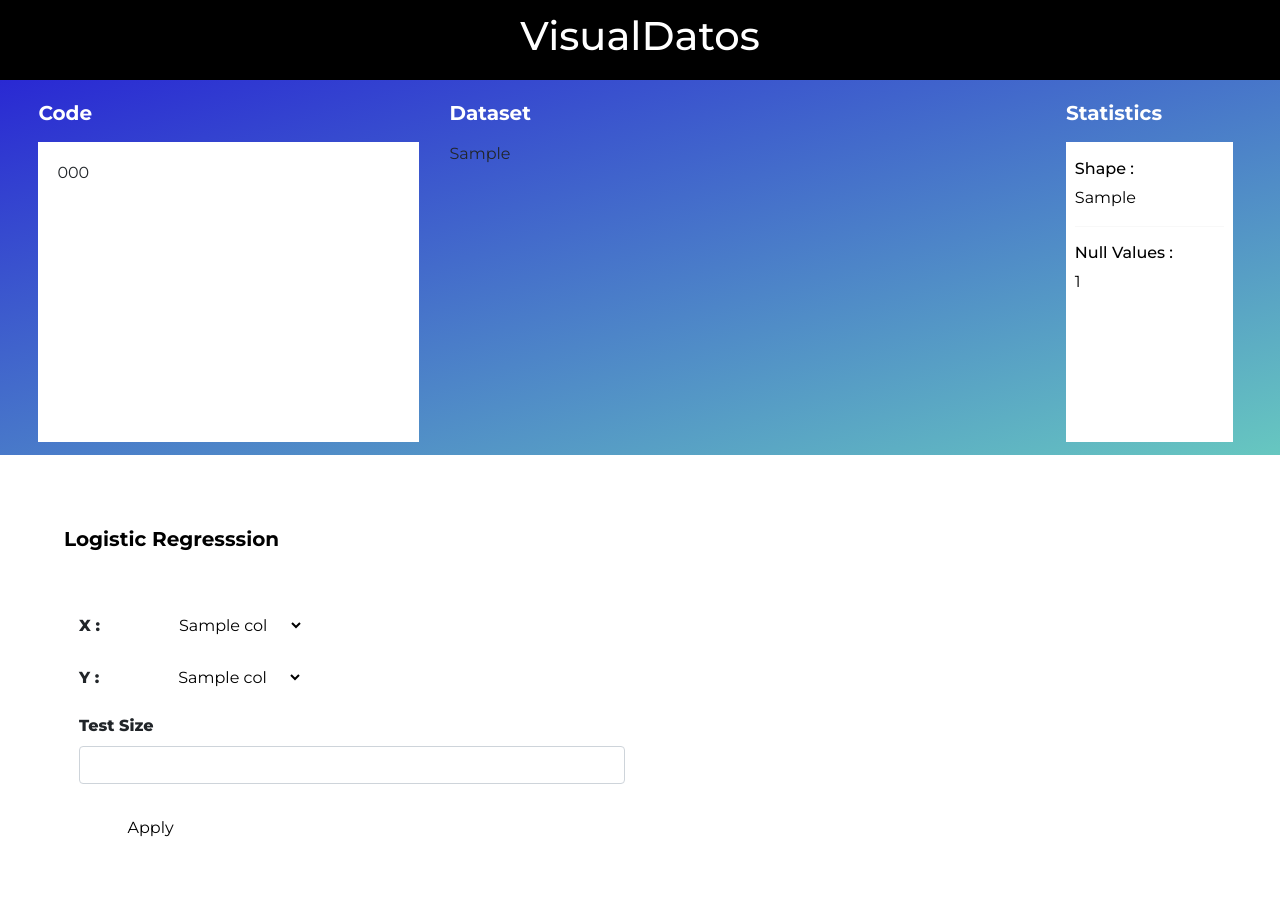
After one commit to 11manav/VisualDatos, a Django app: template VData/templates/logistic.html in a window 1280 px wide. The commit adds this page. Run offline with Django 4.2, Linux system fonts and the light colour scheme; the template is opened without the code that fills it: most values are stand-ins (such as "Sample title", 1, 10 or a date in 2020); some libraries are stand-ins or nearby versions.

Commit message:
Added forms for linear and logistic regression

```diff
--- a/VData/home/urls.py
+++ b/VData/home/urls.py
@@ -15,4 +15,7 @@ urlpatterns = [
     path('preprocessing/fillna_mode',views.fillingNullMode,name='fillingNullMode'),
     path('preprocessing/fillna_modenumeric',views.fillingNullModeNumeric,name='fillingNullModeNumeric'),
     path('preprocessing/delete',views.deleteColumns,name='deleteColumn'),
+    path('mlalgorithms/',views.mlalgorithms,name='mlalgorithms'),
+    path('mlalgorithms/logistic_reg',views.logistic_reg,name='logistic_reg'),
+    path('mlalgorithms/linear_reg',views.linear_reg,name='linear_reg')
 ]+ static(settings.MEDIA_URL, document_root=settings.MEDIA_ROOT)
--- a/VData/static/css/base.css
+++ b/VData/static/css/base.css
@@ -2,7 +2,6 @@
 body {
   font-family: "Montserrat", sans-serif;
   margin: 0;
-  background: black;
 }
 ::-moz-selection {
 	/* Code for Firefox */
@@ -23,12 +22,14 @@ body {
   border-radius: 20px;
 }
 .code {
-  width: 95%;
-  height: 261px;
-  left: 39px;
-  top: 78px;
-  padding: 20px;
-  color: rgb(0, 0, 0);
+  /* width: 95%; */
+  /* height: 261px; */
+  /* left: 39px; */
+  /* top: 78px; */
+  padding: 5%;
+  /* color: rgb(0, 0, 0); */
+  max-height: 500px;
+  min-height: 300px;
   background: #ffffff;
   overflow: auto;
 }
@@ -54,10 +55,8 @@ body {
 	}
 }
 .header1 {
-  background: #ffffff2d;
-  backdrop-filter: blur(5px);
+  background: #000000;
   color: #ffffff;
-  width: 100%;
   height: 80px;
   top: 0;
   display: flex;
@@ -93,8 +92,7 @@ body {
 ::-webkit-scrollbar-thumb:hover {
   background: #2b2b2b;
 }
-h2 {
-  width: 299px;
+h2{
   height: 41px;
   left: 29px;
   top: 37px;
@@ -106,17 +104,18 @@ h2 {
   display: flex;
   align-items: center;
   text-align: center;
-
   color: #ffffff;
 }
 
-
+.container{
+  display: contents;
+}
 
 .dataset {
   /* background-color: aqua; */
   overflow: scroll;
-  height: 500px;
-  width: 700px;
+  min-height: 300px;
+  max-height: 300px;
 }
 
 .stats {
@@ -124,13 +123,14 @@ h2 {
   height: auto;
   color: rgb(0, 0, 0);
   width: 95%;
-  padding: 20px;
+  padding: 5%;
+  max-height: 500px;
+  min-height: 300px;
 }
 
 .stats h6 {
   margin-top: 8px;
 }
-
 
 .container1 {
   position: absolute;
@@ -145,6 +145,12 @@ h2 {
   background: linear-gradient(to bottom right, #2928D3, #67C8C0);
 }
 
+.row{
+  padding: 1% 3%;
+  background: -webkit-linear-gradient(top left, #2928D3, #67C8C0);
+  background: -moz-linear-gradient(top left, #2928D3, #67C8C0);
+  background: linear-gradient(to bottom right, #2928D3, #67C8C0);
+}
 
 .heading1{
   text-align: center;
@@ -192,6 +198,15 @@ h2 {
 
 
 
+#footer{
+    text-align: center;
+    padding: 4%;
+}
+
+.ft-socials{
+  margin: 0 30px 40px;
+}
+
 
 
 
@@ -234,8 +249,9 @@ h2 {
 	transition : all 0.3s ease-out;
 }
 .navbar{
-	padding: 0;
+	padding: 2%;
 }
+
 .navbar-brand img{
 	height: 28px;
 	width: auto;
@@ -285,11 +301,12 @@ h2 {
 .navbar-toggler[aria-expanded="true"] .navbar-toggler-icon {
 	border-color: transparent;
 }
-.nav-item:hover .nav-link{
-	color: #2626f2 !important;
+.nav-item:hover .nav-link:hover{
+  background: #2928D3;
 }
 .nav-item.active .nav-link{
-	color: #777 !important;
+  background: #000000;
+
 }
 .nav-link {
 	position: relative;
@@ -297,11 +314,11 @@ h2 {
 	display: inline-block;
   text-align: center;
   min-width: 150px;
-  background: white;
-	color: #000000 !important;
+	color: white;
 	font-weight: 800;
   transition: all 200ms linear;
 }
+
 .nav-item:after{
 	position: absolute;
 	bottom: -5px;
@@ -347,8 +364,10 @@ h2 {
 	margin: 0;
 	font-size: 13px;
 	letter-spacing: 1px;
-	color: #212121;
-	background-color: #fcfaff;
+  /* min-height: auto; */
+  max-height: 150px;
+  overflow: auto;
+	background-color: #ffffff;
 	border: none;
 	border-radius: 3px;
 	box-shadow: 0 5px 10px 0 rgba(138, 155, 165, 0.15);
@@ -360,7 +379,7 @@ h2 {
 
 .dropdown-item {
 	padding: 3px 15px;
-	color: #212121;
+	color: #27292a;
 	border-radius: 2px;
   transition: all 200ms linear;
 }
@@ -369,3 +388,52 @@ h2 {
 	color: #fff;
 	background-color: #2928D3;
 }
+
+
+
+
+.navbar-light .navbar-nav .active>.nav-link, .navbar-light .navbar-nav .nav-link.active, .navbar-light .navbar-nav .nav-link.show, .navbar-light .navbar-nav .show>.nav-link{
+  color: #ffffff;
+}
+
+a:not([href]):not([tabindex]):focus, a:not([href]):not([tabindex]):hover {
+  color: #ffffff;
+}
+
+
+
+/* logistic form */
+#algo-form {
+  padding: 5%;
+}
+#algo-form h2{
+  color: black;
+  margin-bottom: 50px;
+}
+#algo-form .nav-link{
+  color: black;
+  font-weight: 400;
+}
+
+#algo-form .form-label{
+  margin-right: 50px;
+  font-weight: 800;
+}
+
+#algo-form .nav-item:hover .nav-link:hover{
+  background: black;
+  color: #ffffff;
+}
+
+#algo-form .nav-item.active .nav-link {
+  background: #ffffff;
+}
+
+#algo-form  .nav-item{
+  padding-left: 1%;
+  padding-top: 1%;
+}
+
+/* .container-form-form{
+  padding: 5%;
+} */
--- a/VData/templates/base.html
+++ b/VData/templates/base.html
@@ -17,20 +17,20 @@
   </head>
   <body>
     <!--  Cursor -->
-  <div class="cursor-dot-outline">
+  <!-- <div class="cursor-dot-outline">
   </div>
   <div class="cursor-dot">
-  </div>
+  </div> -->
   <!-- Cursor ends -->
-    <header class="header1">
-      <div>
+    <header>
+      <div class="header1">
         <h1>VisualDatos</h1>
       </div>
     </header>
 
     {% block content %}
 
-    <div class="container1 parent">
+    <!-- <div class="container1 parent">
       <div class="col1">
         <div class="codegrid">
           <h2>Code</h2>
@@ -54,6 +54,37 @@
           <div class="dataset">{{loaded_data | safe}}</div>
         </div>
       </div>
+    </div> -->
+    <div class="container">
+      <div class="row">
+        <div class="col-md-4">
+          <div class="codegrid">
+            <h2>Code</h2>
+            <div class="code">{{backgroundCode | safe}}</div>
+          </div>
+        </div>
+
+        <div class="col-md-6">
+          <h2 class="heading1">Dataset</h2>
+          <div class="dataset_frame">
+          <div class="dataset">{{loaded_data | safe}}</div>
+        </div>
+        </div>
+        <div class="col">
+
+          <div class="statsgrid">
+            <h2>Statistics</h2>
+              <div class="stats">
+                <h6>Shape :</h6>
+                {{shape_of_data | safe}}
+                <hr />
+                <h6>Null Values :</h6>
+                {{null_count | safe}}
+              </div>
+        </div>
+
+        </div>
+      </div>
     </div>
 
     {% block operation %} {% endblock operation %} {% endblock content%}
@@ -65,5 +96,6 @@
     ></script>
     <script src="https://cdnjs.cloudflare.com/ajax/libs/jquery/3.3.1/jquery.min.js"></script>
     <script src="https://stackpath.bootstrapcdn.com/bootstrap/4.1.3/js/bootstrap.min.js"></script>
+    <script src="https://kit.fontawesome.com/1a978d0fce.js" crossorigin="anonymous"></script>
   </body>
 </html>
--- /dev/null
+++ b/VData/templates/logistic.html
@@ -0,0 +1,94 @@
+{% extends "base.html" %}
+
+{% block operation %}
+{% load static %}
+
+
+<section id="algo-form">
+<div class="container-form">
+    <form>
+      <h2>Logistic Regresssion</h2>
+      <div class="row-form">
+        <div class="col-md-6">
+          <div class="form-group">
+            <label class="form-label" for="value-x">X :</label>
+
+            <!-- <input type="text" class="form-control" placeholder="" id="first"> -->
+            <select class="nav-link dropdown-toggle" data-toggle="dropdown" id="value-x" name="value-x" size="1">
+                <div class="dropdown-menu">
+                {% for col in columns %}
+                <option class="dropdown-item" value="{{col}}">{{col | safe}}</option>
+                {% endfor %}
+                </div>
+              </select>
+          </div>
+        </div>
+        <!--  col-md-6   -->
+
+        <div class="col-md-6">
+            <div class="form-group">
+              <label class="form-label" for="value-y">Y :</label>
+
+              <!-- <input type="text" class="form-control" placeholder="" id="first"> -->
+              <select class="nav-link dropdown-toggle" data-toggle="dropdown" id="value-y" name="value-y" size="1">
+                  <div class="dropdown-menu">
+                  {% for col in columns %}
+                  <option class="dropdown-item" value="{{col}}">{{col | safe}}</option>
+                  {% endfor %}
+                  </div>
+                </select>
+            </div>
+          </div>
+        <!--  col-md-6   -->
+      </div>
+
+
+      <div class="row-form">
+        <div class="col-md-6">
+          <div class="form-group">
+            <label class="form-label" for="test_size">Test Size</label>
+            <input type="number" class="form-control" placeholder="" id="test_size">
+          </div>
+
+
+        </div>
+        <!--  col-md-6   -->
+      </div>
+      <!--  row   -->
+        <div class="nav-item active">
+      <button type="submit" class="nav-link">Apply</button>
+        </div>
+
+    </form>
+  </div>
+
+</section>
+
+
+
+
+
+
+
+
+
+
+
+
+
+
+
+
+
+
+
+
+
+
+
+
+
+
+
+
+{%endblock%}
--- a/VData/templates/main.html
+++ b/VData/templates/main.html
@@ -2,11 +2,14 @@
 
 {% block operation %}
 
-<nav class="navbar navbar-expand-md navbar-light func">
+<nav class="navbar navbar-expand-md navbar-light">
     <div class="collapse navbar-collapse" id="navbarSupportedContent">
         <ul class="navbar-nav ">
             <li class="nav-item pl-4 pl-md-0 ml-0 ml-md-4 active">
                 <a class="nav-link dropdown-toggle" href="{% url 'preprocessing'%}" role="button" aria-haspopup="true" aria-expanded="false">Preprocessing</a>
+            </li>
+            <li class="nav-item pl-4 pl-md-0 ml-0 ml-md-4 active">
+                <a class="nav-link dropdown-toggle" href="{% url 'mlalgorithms'%}" role="button" aria-haspopup="true" aria-expanded="false">ML Algorithms</a>
             </li>
 
         </ul>
```
Also changed, not shown: VData/home/views.py (+25 -0 lines), VData/templates/linear.html (added, +94 -0 lines), VData/templates/ml.html (added, +53 -0 lines), VData/templates/preprocessing.html (+11 -4 lines). Lines whose indentation alone changed are shown as unchanged.
